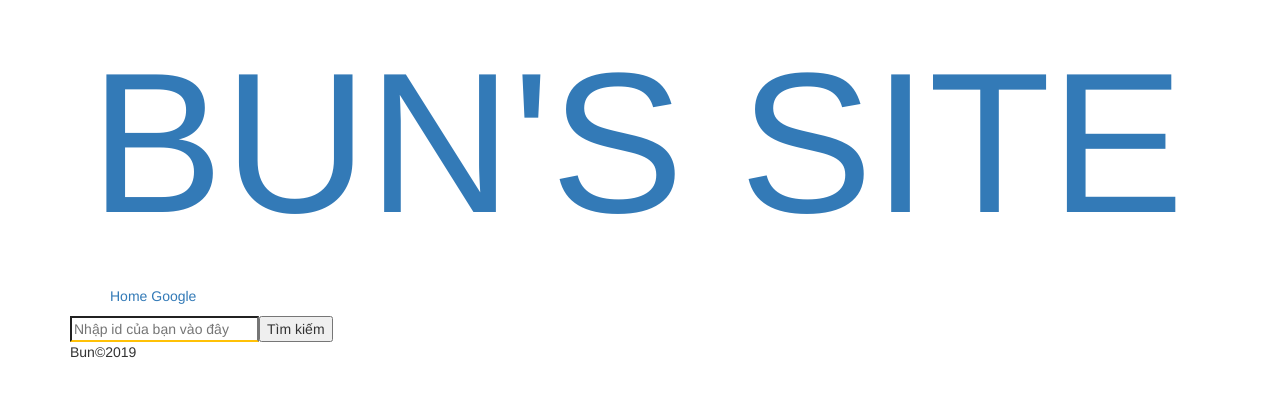
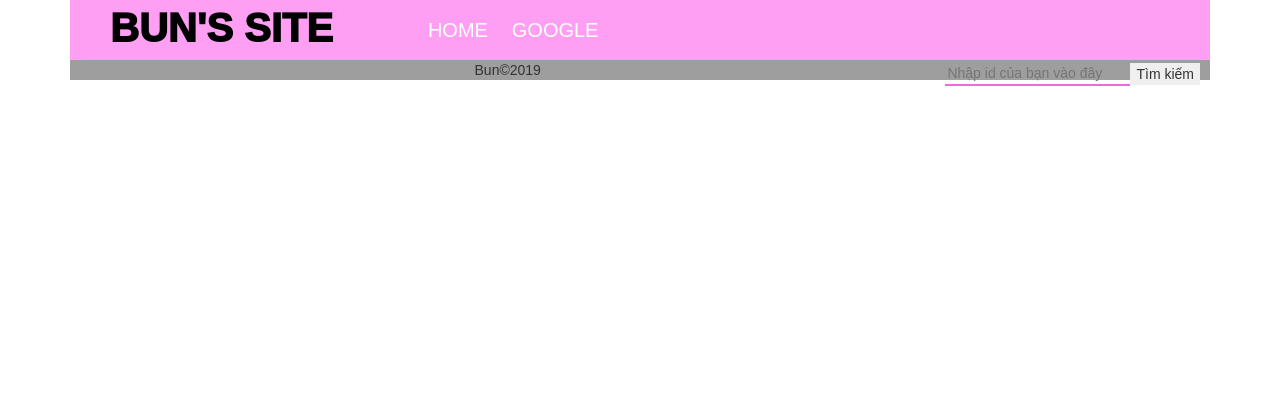
Before and after one commit to hoanghuy31082k/hello-world, a PHP site: page /views/layouts/application.php in a window 1280 px wide. Shown: the top 397 px of the page. Run offline with PHP 8.4, Linux system fonts and the light colour scheme.

Commit message:
report 20/7

```diff
--- /dev/null
+++ b/asset/css/style.css
@@ -0,0 +1,65 @@
+* {
+	font-family: sans-serif;
+}
+
+header a {
+	text-decoration: none;
+}
+
+header {
+	background-color: #ff9ff3;
+	height: 60px;
+	text-transform: uppercase;
+}
+
+.logo {
+	font-size: 40px;
+	font-weight: 1000;
+	color: black;
+	float: left;
+}
+
+
+.menu {
+	display: inline-block;
+	padding: 15px;
+	margin-left: 70px;
+	line-height: 30px;
+}
+
+.menu a:hover {
+	height: 100%;
+	background: #f368e0 ;
+	text-decoration: none;
+	color: white;
+}
+.menu a{
+	font-size: 20px;
+	color: white;
+	margin: 0;
+	padding: 10px;
+}
+.table-timkiem {
+	display: inline-block;
+	float: right;
+	padding-right: 10px;
+}
+.search-box {
+	border: none;
+	background: none;
+	border-bottom: 2px solid #f368e0;
+}
+
+.submit {
+	border: none;
+	background-color: linear-gradient(#ff9f43,#ee5253);
+}
+
+.table h1{
+	text-align: center;
+}
+footer {
+	margin: 0px;
+	text-align: center;
+	background-color: #9E9E9E;
+}
--- a/routes.php
+++ b/routes.php
@@ -1,6 +1,6 @@
 <?php
 $controllers = array(
-  'pages' => ['home', 'error', 'timkiem'],
+  'pages' => ['home', 'error', 'timkiem','xoabang'],
 );
 if (!array_key_exists($controller, $controllers) || !in_array($action, $controllers[$controller])) {
   $controller = 'pages';
--- a/views/layouts/application.php
+++ b/views/layouts/application.php
@@ -4,7 +4,7 @@
     <title>Bun</title>
     <meta charset="utf-8">
     <meta name="viewport" content="width=device-width, initial-scale=1">
-    <link rel="stylesheet" type="text/css" href="style.css">
+    <link rel="stylesheet" type="text/css" href="asset/css/style.css">
     <link rel="stylesheet" href="https://maxcdn.bootstrapcdn.com/bootstrap/3.4.0/css/bootstrap.min.css">
     <script src="https://ajax.googleapis.com/ajax/libs/jquery/3.4.1/jquery.min.js"></script>
     <script src="https://maxcdn.bootstrapcdn.com/bootstrap/3.4.0/js/bootstrap.min.js"></script>
@@ -12,18 +12,20 @@
   <body>
     <div class="container">
       <header>
-        <a class="logo" href="#">Bun's Site</a>
-        <ul>
-          <a class="menu" href="#">Home</a>
-          <a href="www.google.com">Google</a>
+        <ul style="margin: 0;">
+          <a class="logo" href="#">Bun's Site</a>
+          <div class="menu">
+            <a href="#">Home</a>
+            <a href="www.google.com">Google</a>
+          </div>
         </ul>
         <form class="searchbar" action="" method="GET">
-          <table>
+          <table class="table-timkiem">
             <tr>
               <input type="hidden" name="controller" value="pages">
               <input type="hidden" name="action" value="timkiem">
               <td><input class="search-box" type="text" name="tukhoa" placeholder="Nhập id của bạn vào đây"></td>
-              <td><input type="submit" value="Tìm kiếm"></td>
+              <td><button type="submit" class="submit">Tìm kiếm</button></td>
             </tr>
           </table>
         </form>
--- a/views/layouts/style.css
+++ /dev/null
@@ -1,22 +0,0 @@
-.header {
-	background-color: #673AB7;
-	height: 300px;
-	padding: 0;
-	margin: 0;
-}
-
-.logo {
-	text-transform: uppercase;
-	font-size: 200px;
-	padding: 20px;
-}
-
-.search-box {
-	border-bottom: 2px solid #FFC107;
-}
-
-.footer {
-	margin: 0px;
-	text-align: center;
-	background-color: #9E9E9E;
-}
--- a/views/pages/home.php
+++ b/views/pages/home.php
@@ -15,8 +15,8 @@
 					<td><?php echo $row->hoten; ?></td>
 					<td><?php echo $row->tuoi; ?></td>
 					<td>
-						<button type="button" class="btn btn-info btn-lg" data-toggle="modal" data-target="#myModal" style="width: 90px; height: 30px ; font-size: 12px; float: center;">Xoá bảng</button>
-						<div id="myModal" class="modal fade" role="dialog">
+						<button type="button" class="btn btn-info btn-lg" data-toggle="modal" data-target="#myModal<?php echo $row->id; ?>" style="width: 90px; height: 30px ; font-size: 12px; float: center;">Xoá bảng</button>
+						<div id="myModal<?php echo $row->id; ?>" class="modal fade" role="dialog">
 						  <div class="modal-dialog">
 
 						    <div class="modal-content">
@@ -28,7 +28,7 @@
 						        <p>Bạn có muốn xoá database hay không?</p>
 						      </div>
 						      <div class="modal-footer">
-						        <a href="?controller=pages&action=home&id=<?php echo $row->id; ?>" class="btn btn-default" style="color: green">Có</a>
+						        <a href="?controller=pages&action=xoabang&id=<?php echo $row->id; ?>" class="btn btn-default" style="color: green">Có</a>
 						        <button type="button" class="btn btn-default" data-dismiss="modal">Không</button>
 						      </div>
 						    </div>
--- a/views/pages/timkiem.php
+++ b/views/pages/timkiem.php
@@ -9,14 +9,14 @@
 	</thead>
 	<tbody>
 		<tr>
-			<?php foreach ($pages_s as $row): ?>
+			<?php foreach ($pages as $row): ?>
 				<tr>
 					<td><?php echo $row->id; ?></td>
 					<td><?php echo $row->hoten; ?></td>
 					<td><?php echo $row->tuoi; ?></td>
 					<td>
-						<button type="button" class="btn btn-info btn-lg" data-toggle="modal" data-target="#myModal" style="width: 90px; height: 30px ; font-size: 15px; float: center;">Xoá bảng</button>
-						<div id="myModal" class="modal fade" role="dialog">
+						<button type="button" class="btn btn-info btn-lg" data-toggle="modal" data-target="#myModal<?php echo $row->id; ?>" style="width: 90px; height: 30px ; font-size: 12px; float: center;">Xoá bảng</button>
+						<div id="myModal<?php echo $row->id; ?>" class="modal fade" role="dialog">
 						  <div class="modal-dialog">
 
 						    <div class="modal-content">
```
Also changed, not shown: controllers/pages_controller.php (+3 -5 lines), models/page.php (+12 -7 lines).
